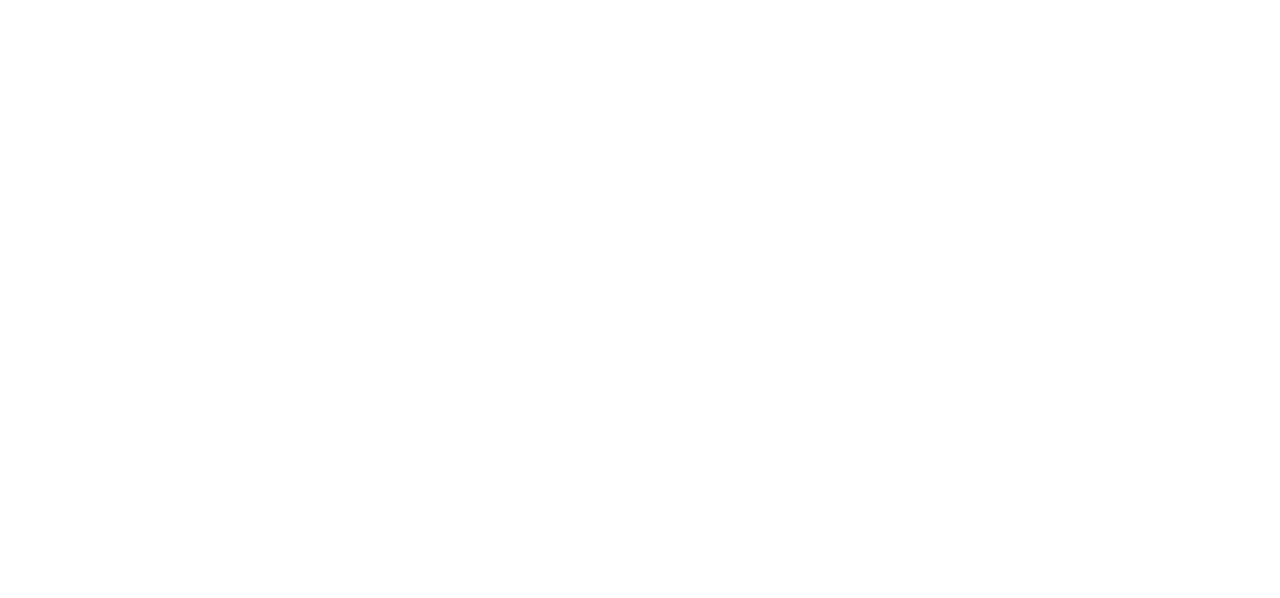
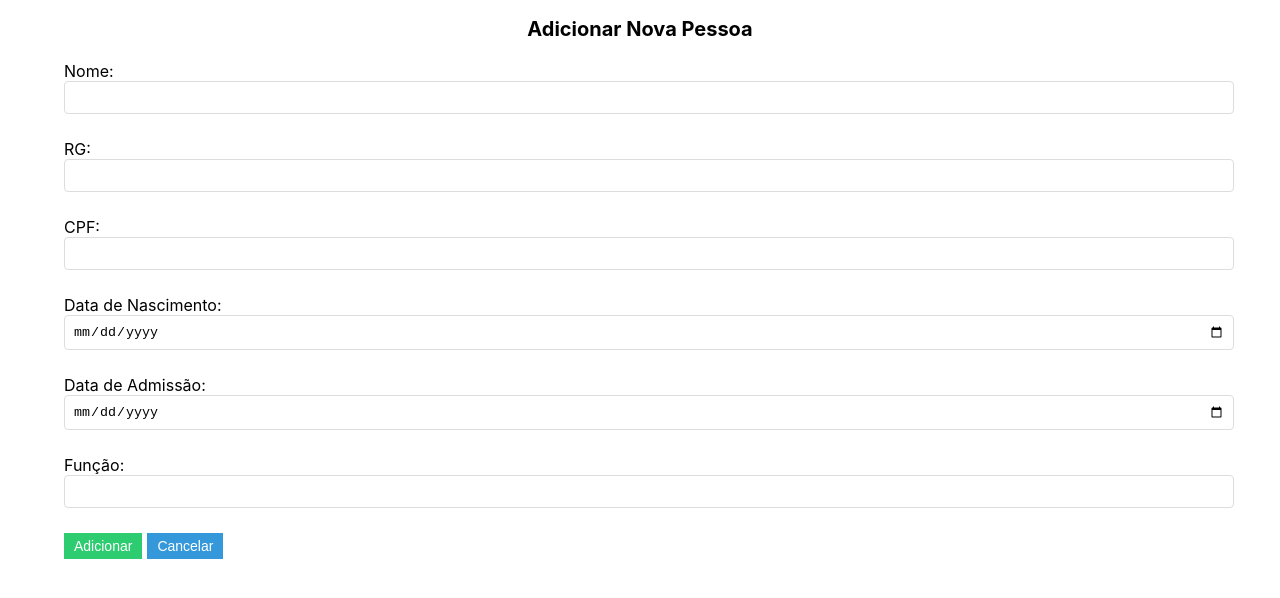
Before and after one commit to Pedro-V8/desafio_tecnico_front, a React (Create React App) app: page /create_pessoa in a window 1280 px wide. Before the commit this address had no page. Shown: the top 598 px of the page. Built offline with nearby package versions, Linux system fonts and the light colour scheme.

Commit message:
config: Adding container folders

```diff
--- a/src/App.js
+++ b/src/App.js
@@ -1,8 +1,9 @@
 import React from 'react';
-import { BrowserRouter as Router, Route, Routes } from 'react-router-dom'; // Importe também o componente `Routes`
-import PeopleList from './PeopleList';
-import PeopleDetail from './PeopleDetail';
-import PeopleEdit from './PeopleEdit';
+import { BrowserRouter as Router, Route, Routes } from 'react-router-dom';
+import PeopleList from './components/List/PeopleList';
+import PeopleDetail from './components/Detail/PeopleDetail';
+import PeopleEdit from './components/Edit/PeopleEdit';
+import AddPersonForm from './components/Create/AddPersonForm';
 
 
 function App() {
@@ -10,6 +11,7 @@ function App() {
     <Router>
       <Routes>
         <Route path="/" element={<PeopleList />} />
+        <Route path="/create_pessoa" element={<AddPersonForm />} />
         <Route path="/people/:id" element={<PeopleDetail />} />
         <Route path="/people/edit/:id" element={<PeopleEdit />} />
 
--- /dev/null
+++ b/src/components/Create/AddPersonForm.css
@@ -0,0 +1,3 @@
+button {
+    background-color: red;
+}
--- a/src/PeopleEdit.js
+++ b/src/components/Create/AddPersonForm.js
@@ -1,56 +1,73 @@
 import React, { useState } from 'react';
-import { useLocation, useNavigate } from 'react-router-dom';
+
+import { useNavigate } from 'react-router-dom';
 
 
-function PeopleEdit() {
-  const location = useLocation();
-  const person = location.state.person;
+function AddPersonForm({ updatePeopleList }) {
+  const [newPerson, setNewPerson] = useState({
+    nome: '',
+    rg: '',
+    cpf: '',
+    data_nascimento: '',
+    data_admissao: '',
+    funcao: ''
+  });
+
   const navigate = useNavigate();
-  const [editedPerson, setEditedPerson] = useState({ ...person });
-
-  const handleCancel = () => {
-    navigate('/');
-  };
 
   const handleInputChange = event => {
     const { name, value } = event.target;
-    setEditedPerson(prevPerson => ({ ...prevPerson, [name]: value }));
+    setNewPerson(prevPerson => ({ ...prevPerson, [name]: value }));
   };
 
   const handleSubmit = async event => {
     event.preventDefault();
 
     try {
-      const response = await fetch(`http://127.0.0.1:5001/update_pessoa/${editedPerson.id_pessoa}`, {
-        method: 'PUT',
+      const response = await fetch('http://127.0.0.1:5001/create_pessoa', {
+        method: 'POST',
         headers: {
           'Content-Type': 'application/json'
         },
-        body: JSON.stringify(editedPerson)
+        body: JSON.stringify(newPerson)
       });
 
       if (response.ok) {
-        console.log('Dados atualizados com sucesso!');
-        // Limpe o formulário após o envio bem-sucedido
-        navigate('/');
+        // Sucesso! Faça algo após o envio dos dados
+        console.log('Dados enviados com sucesso!');
+        setNewPerson({
+          nome: '',
+          rg: '',
+          cpf: '',
+          data_nascimento: '',
+          data_admissao: '',
+          funcao: ''
+        });
+
+        updatePeopleList();
       } else {
-        console.error('Erro ao atualizar dados');
+        console.error('Erro ao enviar dados para a API');
       }
     } catch (error) {
-      console.error('Erro ao atualizar dados:', error);
+      console.error('Erro ao enviar dados:', error);
     }
   };
 
+  const handleCancel = () => {
+    navigate('/');
+  };
+
+
   return (
-    <div className="edit-container">
-      <h2 className="title">Editar Pessoa</h2>
+    <div>
+      <h2 className="title">Adicionar Nova Pessoa</h2>
       <form onSubmit={handleSubmit}>
         <label>
           Nome:
           <input
             type="text"
             name="nome"
-            value={editedPerson.nome}
+            value={newPerson.nome}
             onChange={handleInputChange}
             required
           />
@@ -60,7 +77,7 @@ function PeopleEdit() {
           <input
             type="text"
             name="rg"
-            value={editedPerson.rg}
+            value={newPerson.rg}
             onChange={handleInputChange}
             required
           />
@@ -70,7 +87,7 @@ function PeopleEdit() {
           <input
             type="text"
             name="cpf"
-            value={editedPerson.cpf}
+            value={newPerson.cpf}
             onChange={handleInputChange}
             required
           />
@@ -80,7 +97,7 @@ function PeopleEdit() {
           <input
             type="date"
             name="data_nascimento"
-            value={editedPerson.data_nascimento}
+            value={newPerson.data_nascimento}
             onChange={handleInputChange}
             required
           />
@@ -90,7 +107,7 @@ function PeopleEdit() {
           <input
             type="date"
             name="data_admissao"
-            value={editedPerson.data_admissao}
+            value={newPerson.data_admissao}
             onChange={handleInputChange}
             required
           />
@@ -100,18 +117,16 @@ function PeopleEdit() {
           <input
             type="text"
             name="funcao"
-            value={editedPerson.funcao}
+            value={newPerson.funcao}
             onChange={handleInputChange}
             required
           />
         </label>
-        <div className="button-container">
-          <button type="submit">Salvar</button>
-          <button type="button" onClick={handleCancel}>Cancelar</button>
-        </div>
+        <button type="submit">Adicionar</button>
+        <button type="button" onClick={handleCancel}>Cancelar</button>
       </form>
     </div>
   );
 }
 
-export default PeopleEdit;
+export default AddPersonForm;
--- a/src/PeopleDetail.js
+++ b/src/components/Detail/PeopleDetail.js
@@ -19,8 +19,8 @@ function PeopleDetail() {
 
       if (response.ok) {
         alert('Registro excluído com sucesso!');
-        // Atualize a lista após a exclusão bem-sucedida
-        navigate('/'); // Redirecione para a página de listagem
+
+        navigate('/');
       } else {
         console.error('Erro ao excluir registro');
       }
--- a/src/AddPersonForm.js
+++ b/src/components/Edit/PeopleEdit.js
@@ -1,64 +1,56 @@
 import React, { useState } from 'react';
+import { useLocation, useNavigate } from 'react-router-dom';
 
-function AddPersonForm({ updatePeopleList }) {
-  const [newPerson, setNewPerson] = useState({
-    nome: '',
-    rg: '',
-    cpf: '',
-    data_nascimento: '',
-    data_admissao: '',
-    funcao: ''
-  });
+
+function PeopleEdit() {
+  const location = useLocation();
+  const person = location.state.person;
+  const navigate = useNavigate();
+  const [editedPerson, setEditedPerson] = useState({ ...person });
+
+  const handleCancel = () => {
+    navigate('/');
+  };
 
   const handleInputChange = event => {
     const { name, value } = event.target;
-    setNewPerson(prevPerson => ({ ...prevPerson, [name]: value }));
+    setEditedPerson(prevPerson => ({ ...prevPerson, [name]: value }));
   };
 
   const handleSubmit = async event => {
     event.preventDefault();
 
     try {
-      const response = await fetch('http://127.0.0.1:5001/create_pessoa', {
-        method: 'POST',
+      const response = await fetch(`http://127.0.0.1:5001/update_pessoa/${editedPerson.id_pessoa}`, {
+        method: 'PUT',
         headers: {
           'Content-Type': 'application/json'
         },
-        body: JSON.stringify(newPerson)
+        body: JSON.stringify(editedPerson)
       });
 
       if (response.ok) {
-        // Sucesso! Faça algo após o envio dos dados
-        console.log('Dados enviados com sucesso!');
-        setNewPerson({
-          nome: '',
-          rg: '',
-          cpf: '',
-          data_nascimento: '',
-          data_admissao: '',
-          funcao: ''
-        });
+        console.log('Dados atualizados com sucesso!');
 
-        updatePeopleList();
+        navigate('/');
       } else {
-        console.error('Erro ao enviar dados para a API');
+        console.error('Erro ao atualizar dados');
       }
     } catch (error) {
-      console.error('Erro ao enviar dados:', error);
+      console.error('Erro ao atualizar dados:', error);
     }
   };
 
-
   return (
-    <div>
-      <h2 className="title">Adicionar Nova Pessoa</h2>
+    <div className="edit-container">
+      <h2 className="title">Editar Pessoa</h2>
       <form onSubmit={handleSubmit}>
         <label>
           Nome:
           <input
             type="text"
             name="nome"
-            value={newPerson.nome}
+            value={editedPerson.nome}
             onChange={handleInputChange}
             required
           />
@@ -68,7 +60,7 @@ function AddPersonForm({ updatePeopleList }) {
           <input
             type="text"
             name="rg"
-            value={newPerson.rg}
+            value={editedPerson.rg}
             onChange={handleInputChange}
             required
           />
@@ -78,7 +70,7 @@ function AddPersonForm({ updatePeopleList }) {
           <input
             type="text"
             name="cpf"
-            value={newPerson.cpf}
+            value={editedPerson.cpf}
             onChange={handleInputChange}
             required
           />
@@ -88,7 +80,7 @@ function AddPersonForm({ updatePeopleList }) {
           <input
             type="date"
             name="data_nascimento"
-            value={newPerson.data_nascimento}
+            value={editedPerson.data_nascimento}
             onChange={handleInputChange}
             required
           />
@@ -98,7 +90,7 @@ function AddPersonForm({ updatePeopleList }) {
           <input
             type="date"
             name="data_admissao"
-            value={newPerson.data_admissao}
+            value={editedPerson.data_admissao}
             onChange={handleInputChange}
             required
           />
@@ -108,15 +100,18 @@ function AddPersonForm({ updatePeopleList }) {
           <input
             type="text"
             name="funcao"
-            value={newPerson.funcao}
+            value={editedPerson.funcao}
             onChange={handleInputChange}
             required
           />
         </label>
-        <button type="submit">Adicionar</button>
+        <div className="button-container">
+          <button type="submit">Salvar</button>
+          <button type="button" onClick={handleCancel}>Cancelar</button>
+        </div>
       </form>
     </div>
   );
 }
 
-export default AddPersonForm;
+export default PeopleEdit;
--- a/src/PeopleList.css
+++ b/src/components/List/PeopleList.css
@@ -37,9 +37,9 @@ h1 {
   }
 
   form {
-    margin: 0 auto; /* Isso centraliza horizontalmente o formulário */
+    margin: 0 auto;
     width: 90%;
-    text-align: left; /* Mantém o alinhamento do texto à esquerda dentro do formulário */
+    text-align: left;
   }
 
   label {
@@ -64,3 +64,14 @@ h1 {
     text-align: center;
     margin-bottom: 20px;
   }
+
+  .formButton {
+    display: block;
+    margin: 0 auto;
+    width: 200px;
+    padding: 10px 20px;
+    background-color: #3498db;
+    color: white;
+    border: none;
+    cursor: pointer;
+  }
--- a/src/PeopleList.js
+++ b/src/components/List/PeopleList.js
@@ -1,7 +1,7 @@
 import React, { useState, useEffect } from 'react';
 import './PeopleList.css';
 
-import AddPersonForm from './AddPersonForm';
+import AddPersonForm from '../Create/AddPersonForm';
 
 import { parse, format } from 'date-fns';
 import ptBR from 'date-fns/locale/pt-BR';
@@ -56,6 +56,10 @@ function PeopleList() {
   const handleNavigateToEdit = person => {
     navigate(`/people/edit/${person.id_pessoa}`, { state: { person } });
   };
+
+  const handleNavigateToCreate = () => {
+    navigate('/create_pessoa');
+  }
 
 
 
@@ -116,7 +120,8 @@ function PeopleList() {
         </tbody>
       </table>
 
-      <AddPersonForm updatePeopleList={updatePeopleList} />
+      <button className="formButton" onClick={() => handleNavigateToCreate()}>Cadastrar Pessoa</button>
+
 
     </div>
   );
```
Also changed, not shown: src/App.css (deleted, +0 -38 lines), src/setupTests.js (deleted, +0 -5 lines), src/components/Detail/PeopleDetail.css (renamed from src/PeopleDetail.css), src/logo.svg (deleted).
